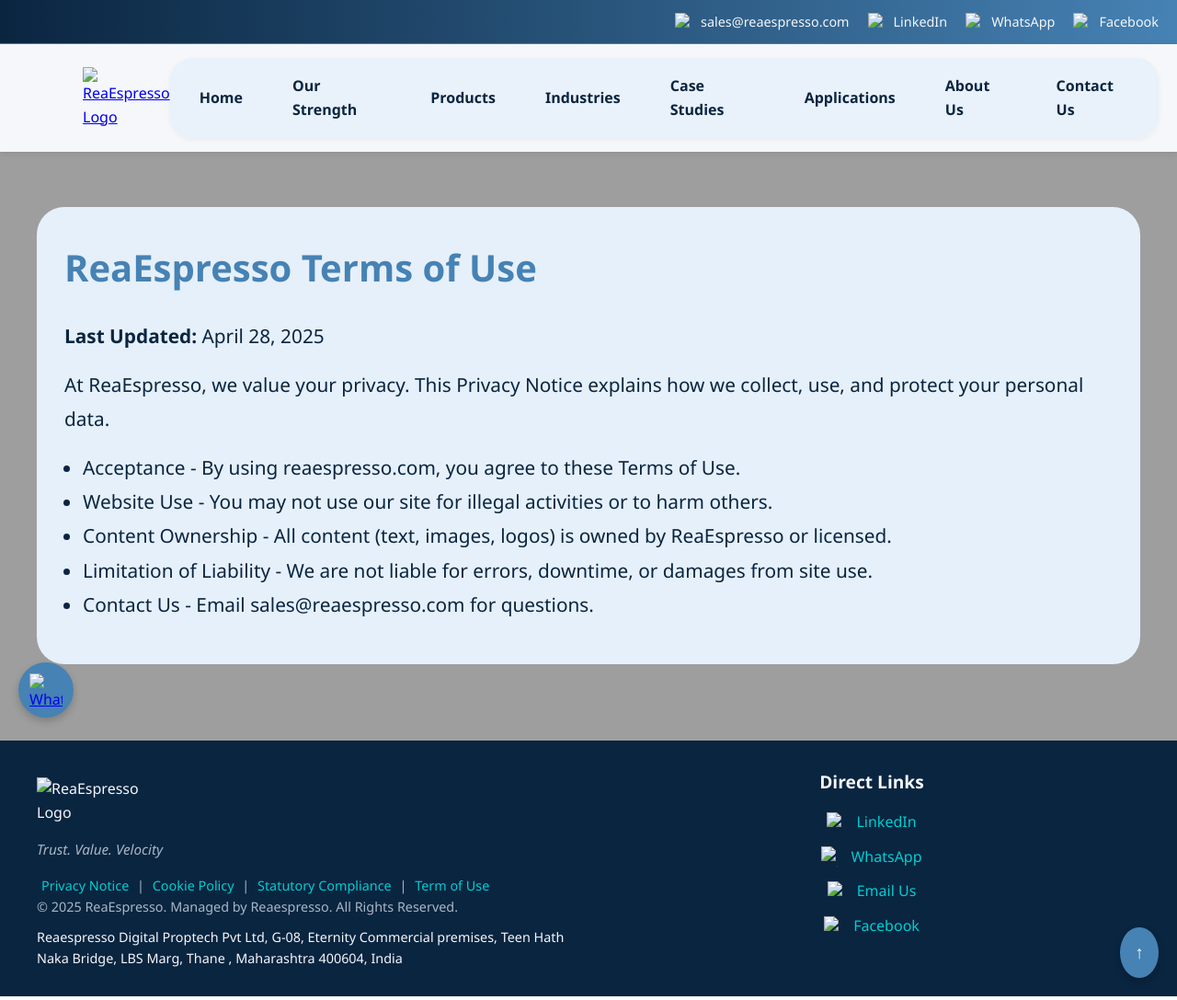
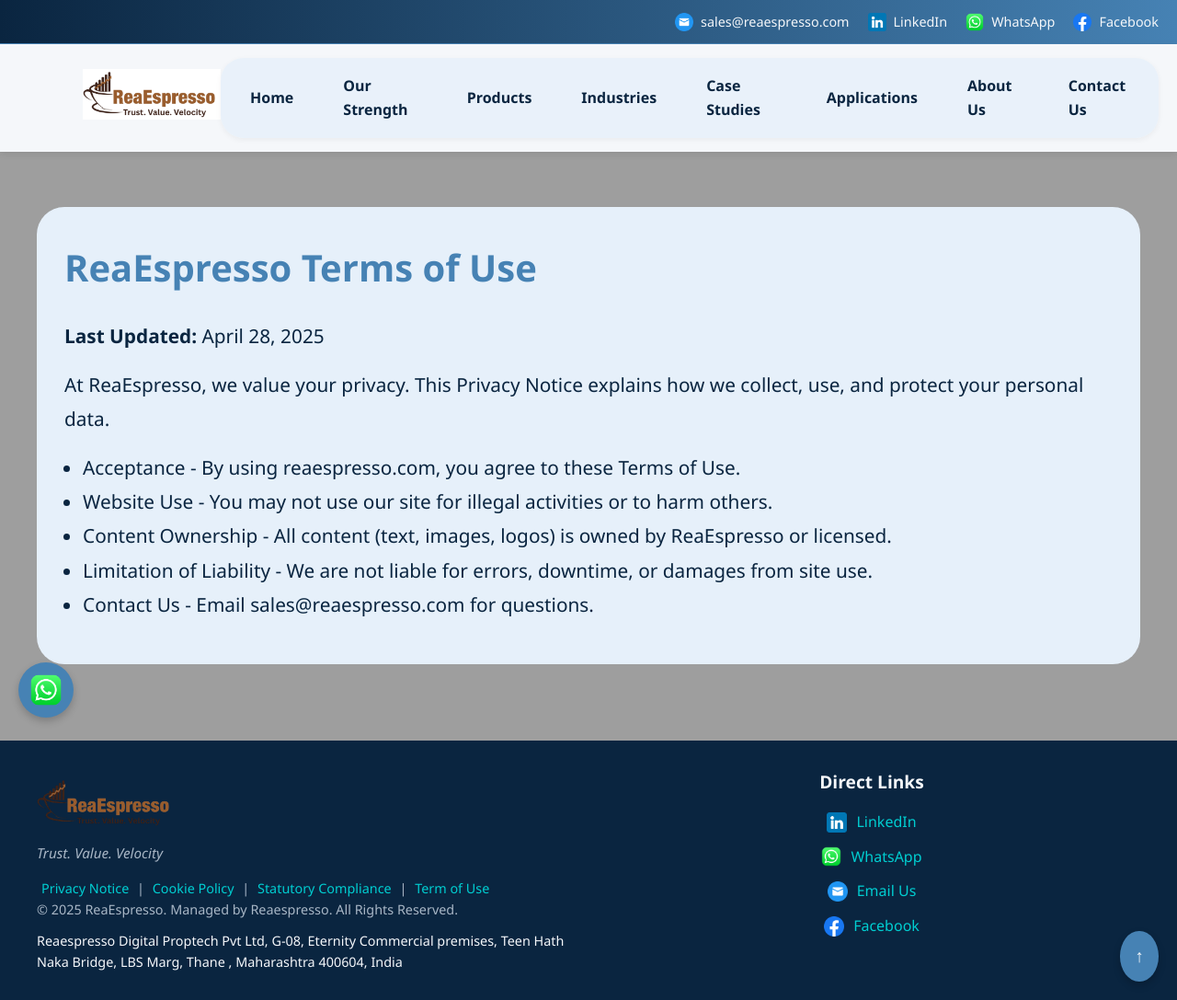
Before and after one commit to ruturajbhaskarnawale/reaespresso, a plain HTML site: page terms-of-use.html in a window 1280 px wide. Shown: the whole page at 92% size. Drawn offline with Linux system fonts and the light colour scheme; the site is published under a folder, as on GitHub Pages, so addresses that start at the root find nothing.

Commit message:
Update terms-of-use.html

```diff
--- a/terms-of-use.html
+++ b/terms-of-use.html
@@ -8,16 +8,16 @@
   <meta name="author" content="ReaEspresso">
   <title>ReaEspresso | Cookie Policy</title>
   <link rel="stylesheet" href="css/styles.css">
-  <link rel="icon" href="/assets/icon/favicon.ico" type="icon/">
+  <link rel="icon" href="assets/icon/favicon.ico" type="icon/">
 </head>
 <body>
   <!-- Reuse topbar and navbar from index.html -->
   <div class="topbar fade-in">
     <div class="topbar-right">
-      <a href="mailto:sales@reaespresso.com"><img src="/assets/images/mail.png" alt="Email" class="topbar-icon"> sales@reaespresso.com</a>
-      <a href="https://www.linkedin.com/in/ankush-gaikawad-0b991a78/" target="_blank"><img src="/assets/images/linkedin.png" alt="LinkedIn" class="topbar-icon"> LinkedIn</a>
-      <a href="https://wa.me/918097904244" target="_blank"><img src="/assets/images/whatsapp.png" alt="WhatsApp" class="topbar-icon"> WhatsApp</a>
-      <a href="https://www.facebook.com" target="_blank"><img src="/assets/images/facebook.png" alt="Facebook" class="topbar-icon"> Facebook</a>
+      <a href="mailto:sales@reaespresso.com"><img src="assets/images/mail.png" alt="Email" class="topbar-icon"> sales@reaespresso.com</a>
+      <a href="https://www.linkedin.com/in/ankush-gaikawad-0b991a78/" target="_blank"><img src="assets/images/linkedin.png" alt="LinkedIn" class="topbar-icon"> LinkedIn</a>
+      <a href="https://wa.me/918097904244" target="_blank"><img src="assets/images/whatsapp.png" alt="WhatsApp" class="topbar-icon"> WhatsApp</a>
+      <a href="https://www.facebook.com" target="_blank"><img src="assets/images/facebook.png" alt="Facebook" class="topbar-icon"> Facebook</a>
     </div>
   </div>
 
@@ -26,20 +26,20 @@
     <!-- Left section with company logo -->
     <div class="navbar-left">
       <a href="/">
-        <img src="/assets/images/logo2424.png" alt="ReaEspresso Logo" class="main-logo" />
+        <img src="assets/images/logo2424.png" alt="ReaEspresso Logo" class="main-logo" />
       </a>
 
     </div>
     <!-- Right section with navigation links -->
     <div class="navbar-right">
-      <a href="/index.html#home" class="nav-link">Home</a>
-      <a href="/index.html#our_strength" class="nav-link dropdown-toggle">Our Strength</a>
-      <a href="/index.html#products" class="nav-link dropdown-toggle">Products</a>
-      <a href="/index.html#industries" class="nav-link dropdown-toggle">Industries</a>
-      <a href="/index.html#projects" class="nav-link dropdown-toggle">Case Studies</a>
-      <a href="/index.htmlsalesforce-apps" class="nav-link dropdown-toggle">Applications</a>
-      <a href="/index.html#about4" class="nav-link ">About Us</a>
-      <a href="/index.html#contact-form" class="nav-link">Contact Us</a>
+      <a href="index.html#home" class="nav-link">Home</a>
+      <a href="index.html#our_strength" class="nav-link dropdown-toggle">Our Strength</a>
+      <a href="index.html#products" class="nav-link dropdown-toggle">Products</a>
+      <a href="index.html#industries" class="nav-link dropdown-toggle">Industries</a>
+      <a href="index.html#projects" class="nav-link dropdown-toggle">Case Studies</a>
+      <a href="index.htmlsalesforce-apps" class="nav-link dropdown-toggle">Applications</a>
+      <a href="index.html#about4" class="nav-link ">About Us</a>
+      <a href="index.html#contact-form" class="nav-link">Contact Us</a>
     </div>
     <!-- Hamburger menu for mobile navigation -->
     <div class="hamburger">
@@ -80,14 +80,14 @@
     <div class="footer-content">
       <div class="footer-left">
         <div class="company-info">
-          <img src="/assets/images/logo242424.png" alt="ReaEspresso Logo" class="footer-logo">
+          <img src="assets/images/logo242424.png" alt="ReaEspresso Logo" class="footer-logo">
         </div>
         <p class="tagline">Trust. Value. Velocity</p>
         <p class="copyright">
-          <a href="/legal/privacy_notice.html">Privacy Notice</a> |
-          <a href="/legal/cookie_policy.html">Cookie Policy</a> |
-          <a href="/legal/statutory-compliance.html">Statutory Compliance</a> |
-          <a href="/legal/terms-of-use.html">Term of Use</a><br>
+          <a href="legal/privacy_notice.html">Privacy Notice</a> |
+          <a href="legal/cookie_policy.html">Cookie Policy</a> |
+          <a href="legal/statutory-compliance.html">Statutory Compliance</a> |
+          <a href="legal/terms-of-use.html">Term of Use</a><br>
           © 2025 ReaEspresso. Managed by Reaespresso. All Rights Reserved.
           </p>
         <p class="footer-location"> Reaespresso Digital Proptech Pvt Ltd, G-08, Eternity Commercial premises, Teen Hath Naka Bridge, LBS Marg, Thane ,
@@ -96,10 +96,10 @@
       <div class="footer-right">
         <h4 class="quick-links-title">Direct Links</h4>
         <ul class="quick-links">
-          <li><img src="/assets/images/linkedin.png" alt="LinkedIn" class="icon"> <a href="https://www.linkedin.com/in/ankush-gaikawad-0b991a78/">LinkedIn</a></li>
-          <li><img src="/assets/images/whatsapp.png" alt="WhatsApp" class="icon"> <a href="https://wa.me/918097904244">WhatsApp</a></li>
-          <li><img src="/assets/images/mail.png" alt="Email" class="icon"> <a href="mailto:sales@reaespresso.com">Email Us</a></li>
-          <li><img src="/assets/images/facebook.png" alt="Facebook" class="icon"> <a href="https://www.facebook.com">Facebook</a></li>
+          <li><img src="assets/images/linkedin.png" alt="LinkedIn" class="icon"> <a href="https://www.linkedin.com/in/ankush-gaikawad-0b991a78/">LinkedIn</a></li>
+          <li><img src="assets/images/whatsapp.png" alt="WhatsApp" class="icon"> <a href="https://wa.me/918097904244">WhatsApp</a></li>
+          <li><img src="assets/images/mail.png" alt="Email" class="icon"> <a href="mailto:sales@reaespresso.com">Email Us</a></li>
+          <li><img src="assets/images/facebook.png" alt="Facebook" class="icon"> <a href="https://www.facebook.com">Facebook</a></li>
         </ul>
       </div>
     </div>
@@ -107,10 +107,10 @@
   </footer>
 
   <a href="https://wa.me/918097904244" class="whatsapp-contact" target="_blank" aria-label="Contact us on WhatsApp">
-    <img src="/assets/images/whatsapp.png" alt="WhatsApp Icon" class="whatsapp-icon">
+    <img src="assets/images/whatsapp.png" alt="WhatsApp Icon" class="whatsapp-icon">
     <span class="whatsapp-tooltip">Chat with us!</span>
   </a>
 
-  <script src="/js/script.js" defer></script>
+  <script src="js/script.js" defer></script>
 </body>
 </html>
```
